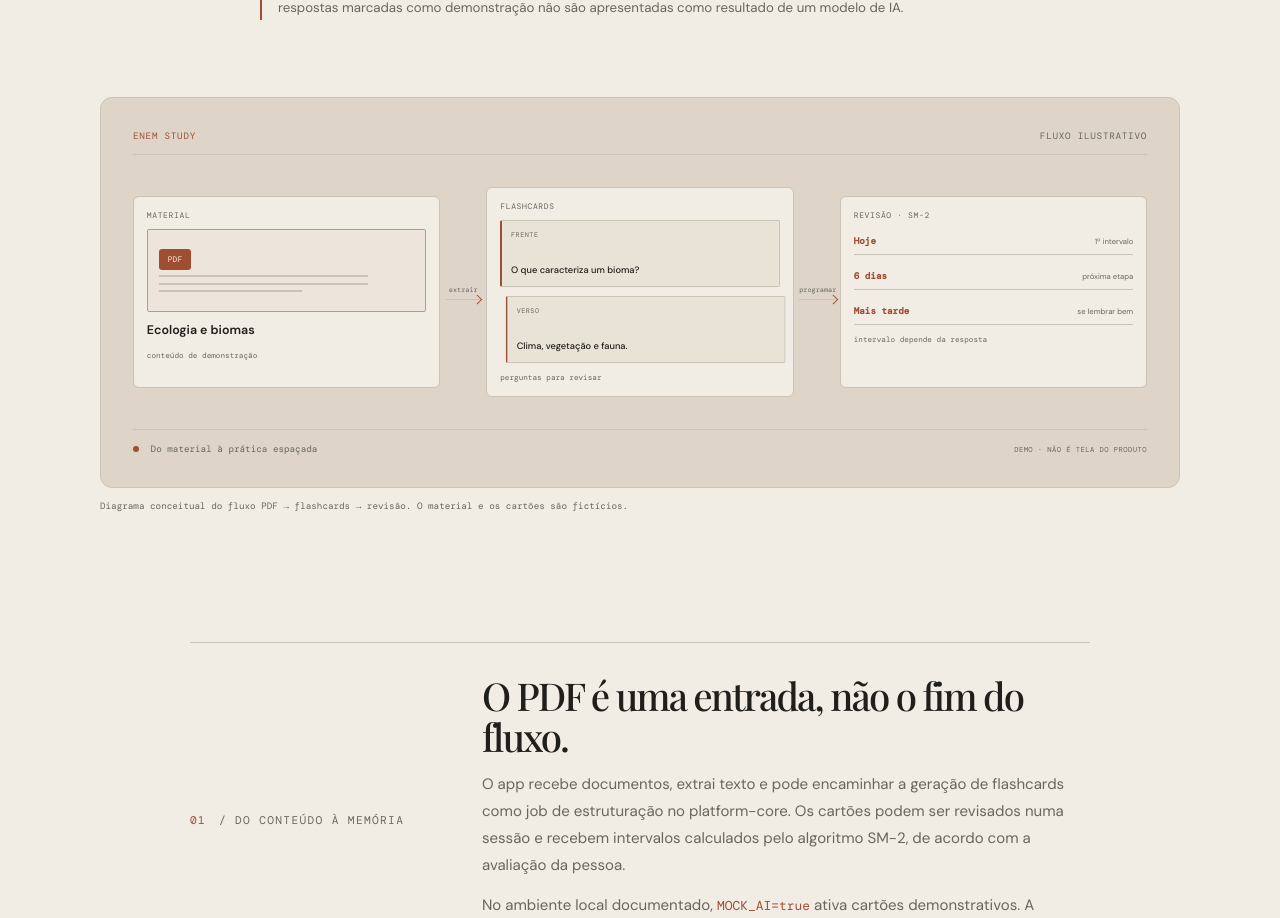
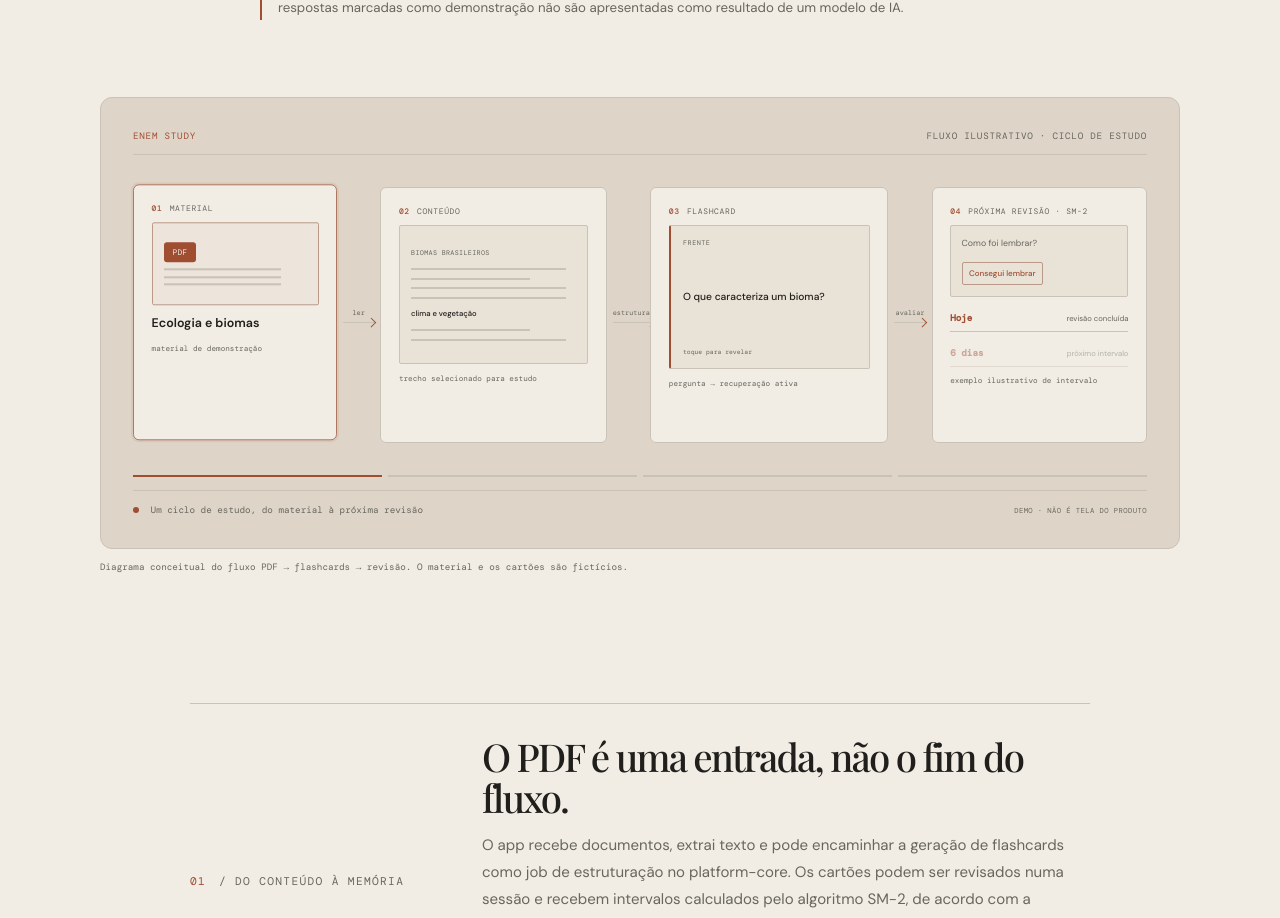
Before and after one commit to woragis/site, a Next.js app: page /projetos/enem-study in a window 1280 px wide. Shown: the part 1116-2034 px from the top of the page. Built offline with nearby package versions, Linux system fonts and the light colour scheme; no server answers; a web font is replaced by a local one.

Commit message:
feat(portfolio): anima fluxo do enem study

```diff
--- a/src/app/globals.css
+++ b/src/app/globals.css
@@ -599,6 +599,65 @@ html[data-theme="index"] .file-organizer-spotlight__visual .file-organizer-visua
 .enem-study-visual--compact .enem-study-visual__connector { font-size: .32rem; }
 .enem-study-visual--compact .enem-study-visual__foot { padding-top: .45rem; font-size: .4rem; }
 .enem-study-visual--compact .enem-study-visual__foot small { font-size: .33rem; }
+.enem-study-visual:not(.enem-study-visual--compact) .enem-study-visual__flow { grid-template-columns: minmax(0, .9fr) 2rem minmax(0, 1fr) 2rem minmax(0, 1.05fr) 2rem minmax(0, .95fr); }
+.enem-study-visual:not(.enem-study-visual--compact) .enem-study-visual__stage { position: relative; min-height: 16rem; padding: clamp(.7rem, 1.6vw, 1.1rem); transition: border-color .4s ease, box-shadow .4s ease, transform .4s ease; }
+.enem-study-visual__stage > small { display: flex; align-items: center; gap: .45rem; }
+.enem-study-visual__stage > small b { color: var(--color-accent); font-weight: 500; }
+.enem-study-visual__stage--material { --enem-stage: 0; }
+.enem-study-visual__stage--extract { --enem-stage: 1; }
+.enem-study-visual__stage--cards { --enem-stage: 2; }
+.enem-study-visual__stage--review { --enem-stage: 3; }
+.enem-study-visual:not(.enem-study-visual--compact) .enem-study-visual__stage { animation: enem-stage-focus 30s ease-in-out infinite; animation-delay: calc(var(--enem-stage) * -7.5s); }
+.enem-study-visual__document { position: relative; overflow: hidden; }
+.enem-study-visual__scan { position: absolute; z-index: 1; top: 0; left: 0; width: 100%; height: 2px; background: var(--color-accent); box-shadow: 0 0 .7rem color-mix(in srgb, var(--color-accent) 70%, transparent); opacity: 0; animation: enem-document-scan 30s ease-in-out infinite; }
+.enem-study-visual__extract-page { position: relative; display: grid; min-height: 8.7rem; align-content: center; gap: .48rem; overflow: hidden; border: 1px solid var(--color-line); border-radius: var(--radius-sm); background: var(--color-paper); padding: .7rem; }
+.enem-study-visual__extract-page > span { margin-bottom: .2rem; color: var(--color-muted); font: .42rem var(--font-mono); letter-spacing: .05em; }
+.enem-study-visual__extract-page > i { width: 94%; height: 2px; background: var(--color-line); }
+.enem-study-visual__extract-page > i:nth-of-type(2), .enem-study-visual__extract-page > i:nth-of-type(5) { width: 72%; }
+.enem-study-visual__extract-page > b { width: fit-content; margin-block: .1rem; background: color-mix(in srgb, var(--color-accent) 20%, var(--color-paper)); color: var(--color-ink); font: 500 .48rem/1.5 var(--font-body); animation: enem-extract-mark 30s ease-in-out infinite; }
+.enem-study-visual__flip-space { display: grid; min-height: 9rem; perspective: 650px; }
+.enem-study-visual__flip-card { position: relative; transform-style: preserve-3d; animation: enem-card-flip 30s ease-in-out infinite; }
+.enem-study-visual__card { position: absolute; inset: 0; min-height: 0; align-content: space-between; padding: .75rem; backface-visibility: hidden; }
+.enem-study-visual__card > b { font-size: clamp(.58rem, .8vw, .78rem); }
+.enem-study-visual__card > small { color: var(--color-muted); font: .4rem var(--font-mono); }
+.enem-study-visual__card--answer { transform: rotateY(180deg); }
+.enem-study-visual__review-prompt { display: grid; min-height: 4.5rem; align-content: space-between; border: 1px solid var(--color-line); border-radius: var(--radius-sm); background: var(--color-paper); padding: .65rem; }
+.enem-study-visual__review-prompt > span { color: var(--color-muted); font-size: .55rem; }
+.enem-study-visual__review-prompt > b { width: fit-content; border: 1px solid color-mix(in srgb, var(--color-accent) 35%, var(--color-line)); border-radius: var(--radius-sm); padding: .28rem .4rem; color: var(--color-accent); font-size: .5rem; font-weight: 500; animation: enem-answer-select 30s ease-in-out infinite; }
+.enem-study-visual__due--next { opacity: .45; transform: translateY(0); animation: enem-next-due 30s ease-in-out infinite; }
+.enem-study-visual__connector > i > b { position: absolute; top: -.16rem; left: 0; width: .32rem; aspect-ratio: 1; border-radius: 50%; background: var(--color-accent); opacity: 0; animation: enem-flow-dot 30s linear infinite; }
+.enem-study-visual__connector:nth-of-type(2) > i > b { animation-delay: 0s; }
+.enem-study-visual__connector:nth-of-type(4) > i > b { animation-delay: 7.5s; }
+.enem-study-visual__connector:nth-of-type(6) > i > b { animation-delay: 15s; }
+.enem-study-visual__progress { display: flex; gap: .35rem; margin: 0 0 .8rem; }
+.enem-study-visual__progress > span { height: 2px; flex: 1; background: var(--color-line); transform-origin: left; animation: enem-progress 30s ease-in-out infinite; }
+.enem-study-visual__progress > span:nth-child(2) { animation-delay: 7.5s; }
+.enem-study-visual__progress > span:nth-child(3) { animation-delay: 15s; }
+.enem-study-visual__progress > span:nth-child(4) { animation-delay: 22.5s; }
+.enem-study-visual--compact .enem-study-visual__progress, .enem-study-visual--compact .enem-study-visual__scan { display: none; }
+.enem-study-visual--compact .enem-study-visual__flow { grid-template-columns: minmax(0, 1fr) .8rem minmax(0, 1fr) .8rem minmax(0, 1fr) .8rem minmax(0, 1fr); }
+.enem-study-visual--compact .enem-study-visual__stage { min-height: 7rem; }
+.enem-study-visual--compact .enem-study-visual__stage--extract, .enem-study-visual--compact .enem-study-visual__stage--review { display: none; }
+.enem-study-visual--compact .enem-study-visual__connector:nth-of-type(4), .enem-study-visual--compact .enem-study-visual__connector:nth-of-type(6) { display: none; }
+.enem-study-visual--compact .enem-study-visual__flip-space { min-height: 2.2rem; }
+.enem-study-visual--compact .enem-study-visual__card { min-height: 2.2rem; }
+.enem-study-visual--compact .enem-study-visual__card > small { display: none; }
+.enem-study-visual--compact .enem-study-visual__stage { animation: none; }
+.enem-study-visual--compact .enem-study-visual__flip-card { animation: none; }
+.enem-study-visual--compact .enem-study-visual__card--answer { display: none; }
+.enem-study-visual--compact .enem-study-visual__card--front { position: relative; }
+.enem-study-visual--compact .enem-study-visual__review-prompt { display: none; }
+.enem-study-visual--compact .enem-study-visual__due--next { display: none; }
+.enem-study-visual--compact .enem-study-visual__extract-page { display: none; }
+.enem-study-visual--compact .enem-study-visual__connector > i > b { display: none; }
+@keyframes enem-stage-focus { 0%, 4%, 25%, 100% { border-color: var(--color-line); box-shadow: none; transform: translateY(0); } 9%, 19% { border-color: color-mix(in srgb, var(--color-accent) 65%, var(--color-line)); box-shadow: 0 0 0 2px color-mix(in srgb, var(--color-accent) 9%, transparent); transform: translateY(-3px); } }
+@keyframes enem-document-scan { 0%, 4%, 20%, 100% { top: 0; opacity: 0; } 7% { opacity: 1; } 17% { top: calc(100% - 2px); opacity: 1; } 19% { opacity: 0; } }
+@keyframes enem-extract-mark { 0%, 25%, 100% { background: transparent; } 31%, 47% { background: color-mix(in srgb, var(--color-accent) 20%, var(--color-paper)); } }
+@keyframes enem-card-flip { 0%, 51%, 100% { transform: rotateY(0); } 58%, 75% { transform: rotateY(180deg); } }
+@keyframes enem-answer-select { 0%, 75%, 100% { background: transparent; } 80%, 92% { background: color-mix(in srgb, var(--color-accent) 12%, var(--color-paper)); } }
+@keyframes enem-next-due { 0%, 82%, 100% { opacity: .45; transform: translateY(0); } 87%, 96% { opacity: 1; transform: translateY(-2px); } }
+@keyframes enem-flow-dot { 0%, 3%, 22%, 100% { left: 0; opacity: 0; } 5% { opacity: 1; } 18% { left: calc(100% - .32rem); opacity: 1; } 20% { opacity: 0; } }
+@keyframes enem-progress { 0%, 3%, 98%, 100% { background: var(--color-line); transform: scaleX(.15); } 8%, 98% { background: var(--color-accent); transform: scaleX(1); } }
 .project-card__visual--enem-study::before, .project-card__visual--enem-study::after { display: none; }
 .enem-study-case { max-width: 1080px; margin: clamp(4rem, 8vw, 8rem) auto 0; }
 .enem-study-case__intro { max-width: 760px; margin: 0 auto clamp(3rem, 6vw, 5rem); }
@@ -868,6 +927,14 @@ html[data-theme="index"] .project-card__visual--enem-study::before, html[data-th
 
 @media (prefers-reduced-motion: reduce) {
   *, *::before, *::after { scroll-behavior: auto !important; transition-duration: .01ms !important; animation-duration: .01ms !important; animation-iteration-count: 1 !important; }
+  .enem-study-visual__stage { animation: none !important; border-color: var(--color-line) !important; box-shadow: none !important; transform: none !important; }
+  .enem-study-visual__scan, .enem-study-visual__connector > i > b, .enem-study-visual__progress { display: none !important; }
+  .enem-study-visual__extract-page > b { background: color-mix(in srgb, var(--color-accent) 20%, var(--color-paper)); }
+  .enem-study-visual__flip-card { animation: none !important; transform: none !important; }
+  .enem-study-visual__card--answer { display: none !important; }
+  .enem-study-visual__card--front { position: relative; }
+  .enem-study-visual__review-prompt > b { background: color-mix(in srgb, var(--color-accent) 12%, var(--color-paper)); }
+  .enem-study-visual__due--next { opacity: 1 !important; transform: none !important; }
   .file-organizer-visual__file, .file-organizer-visual__destination { animation: none !important; }
   .file-organizer-visual__file { opacity: 0 !important; }
   .file-case-terminal__cursor { animation: none !important; opacity: 0 !important; }
--- a/src/components/enem-study-visual.tsx
+++ b/src/components/enem-study-visual.tsx
@@ -1,31 +1,50 @@
 export function EnemStudyVisual({ compact = false }: { compact?: boolean }) {
   return (
     <div className={`enem-study-visual${compact ? " enem-study-visual--compact" : ""}`} aria-hidden="true">
-      <div className="enem-study-visual__topline"><span>ENEM STUDY</span><span>FLUXO ILUSTRATIVO</span></div>
+      <div className="enem-study-visual__topline"><span>ENEM STUDY</span><span>FLUXO ILUSTRATIVO · CICLO DE ESTUDO</span></div>
       <div className="enem-study-visual__flow">
         <div className="enem-study-visual__stage enem-study-visual__stage--material">
-          <small>MATERIAL</small>
-          <div className="enem-study-visual__document"><b>PDF</b><i /><i /><i /></div>
+          <small><b>01</b> MATERIAL</small>
+          <div className="enem-study-visual__document">
+            <b>PDF</b><i /><i /><i />
+            <span className="enem-study-visual__scan" />
+          </div>
           <strong>Ecologia e biomas</strong>
-          <span>conteúdo de demonstração</span>
+          <span>material de demonstração</span>
         </div>
-        <div className="enem-study-visual__connector"><span>extrair</span><i /></div>
+        <div className="enem-study-visual__connector"><span>ler</span><i><b /></i></div>
+        <div className="enem-study-visual__stage enem-study-visual__stage--extract">
+          <small><b>02</b> CONTEÚDO</small>
+          <div className="enem-study-visual__extract-page">
+            <span>BIOMAS BRASILEIROS</span>
+            <i /><i /><i /><i />
+            <b>clima e vegetação</b>
+            <i /><i />
+          </div>
+          <span>trecho selecionado para estudo</span>
+        </div>
+        <div className="enem-study-visual__connector"><span>estruturar</span><i><b /></i></div>
         <div className="enem-study-visual__stage enem-study-visual__stage--cards">
-          <small>FLASHCARDS</small>
-          <div className="enem-study-visual__card"><span>FRENTE</span><b>O que caracteriza um bioma?</b></div>
-          <div className="enem-study-visual__card enem-study-visual__card--back"><span>VERSO</span><b>Clima, vegetação e fauna.</b></div>
-          <span>perguntas para revisar</span>
+          <small><b>03</b> FLASHCARD</small>
+          <div className="enem-study-visual__flip-space">
+            <div className="enem-study-visual__flip-card">
+              <div className="enem-study-visual__card enem-study-visual__card--front"><span>FRENTE</span><b>O que caracteriza um bioma?</b><small>toque para revelar</small></div>
+              <div className="enem-study-visual__card enem-study-visual__card--answer"><span>RESPOSTA</span><b>Clima, vegetação e fauna em interação.</b><small>conceito-chave</small></div>
+            </div>
+          </div>
+          <span>pergunta → recuperação ativa</span>
         </div>
-        <div className="enem-study-visual__connector"><span>programar</span><i /></div>
+        <div className="enem-study-visual__connector"><span>avaliar</span><i><b /></i></div>
         <div className="enem-study-visual__stage enem-study-visual__stage--review">
-          <small>REVISÃO · SM-2</small>
-          <div className="enem-study-visual__due"><b>Hoje</b><span>1º intervalo</span></div>
-          <div className="enem-study-visual__due"><b>6 dias</b><span>próxima etapa</span></div>
-          <div className="enem-study-visual__due"><b>Mais tarde</b><span>se lembrar bem</span></div>
-          <span>intervalo depende da resposta</span>
+          <small><b>04</b> PRÓXIMA REVISÃO · SM-2</small>
+          <div className="enem-study-visual__review-prompt"><span>Como foi lembrar?</span><b>Consegui lembrar</b></div>
+          <div className="enem-study-visual__due"><b>Hoje</b><span>revisão concluída</span></div>
+          <div className="enem-study-visual__due enem-study-visual__due--next"><b>6 dias</b><span>próximo intervalo</span></div>
+          <span>exemplo ilustrativo de intervalo</span>
         </div>
       </div>
-      <div className="enem-study-visual__foot"><span /> Do material à prática espaçada <small>DEMO · NÃO É TELA DO PRODUTO</small></div>
+      <div className="enem-study-visual__progress" aria-hidden="true"><span /><span /><span /><span /></div>
+      <div className="enem-study-visual__foot"><span /> Um ciclo de estudo, do material à próxima revisão <small>DEMO · NÃO É TELA DO PRODUTO</small></div>
     </div>
   );
 }
```
